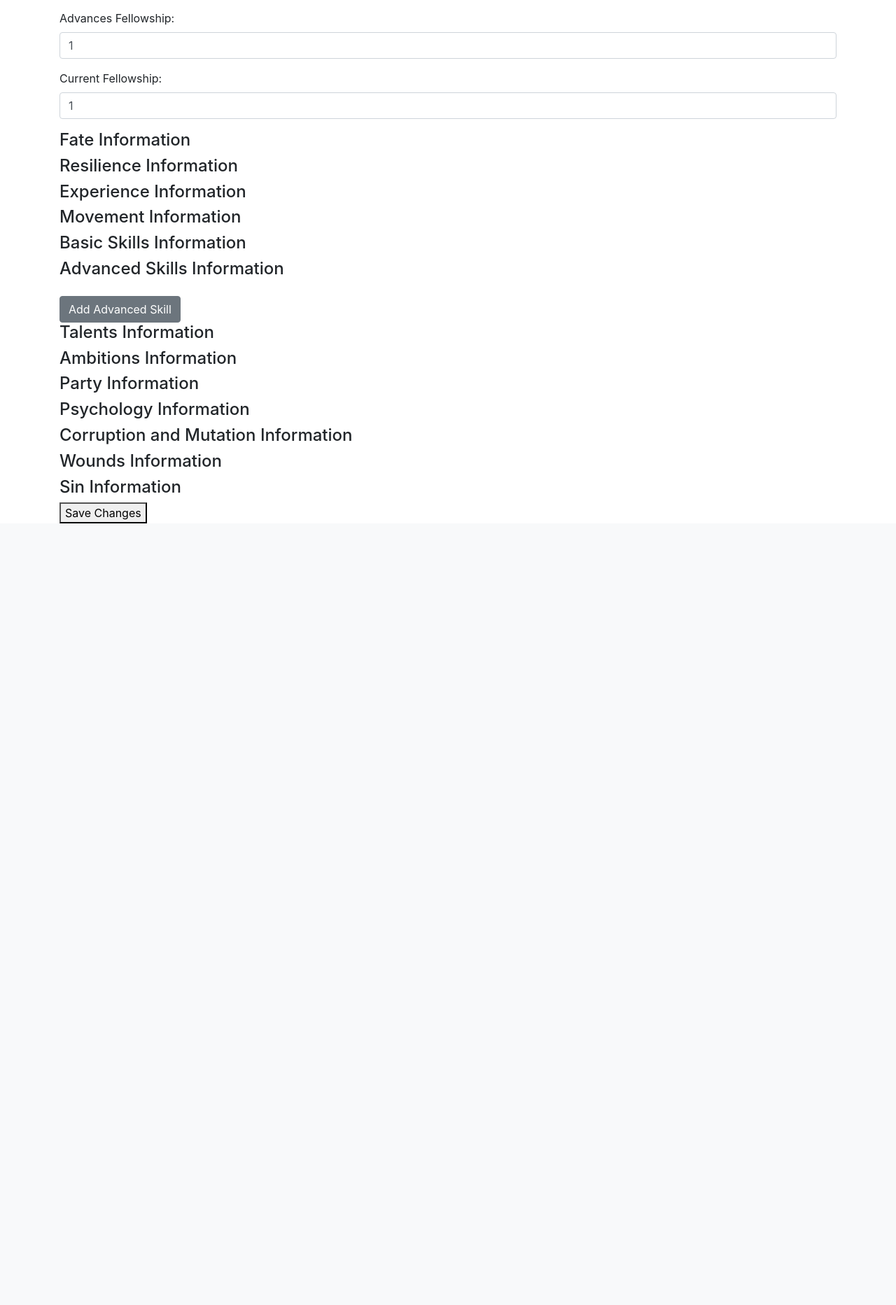
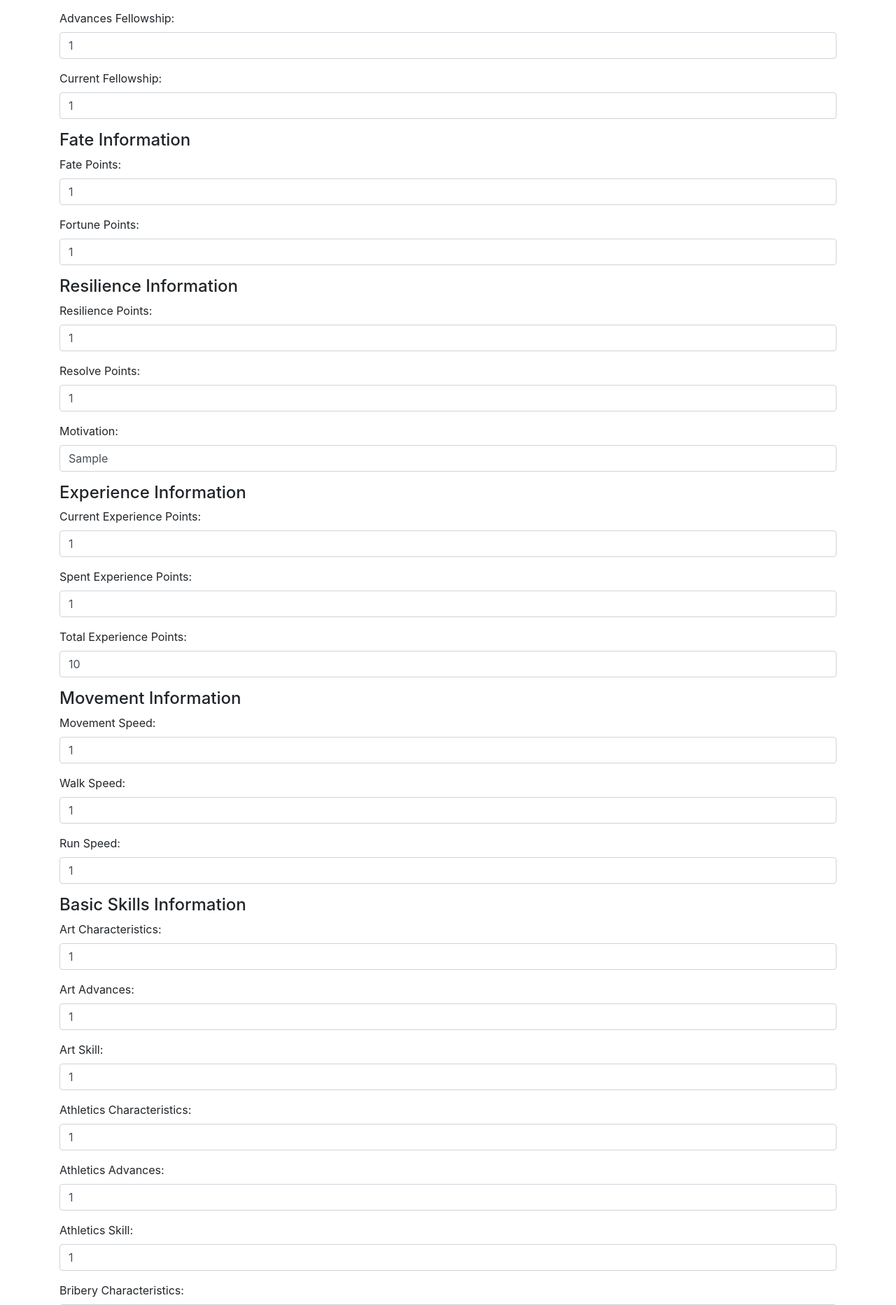
Before and after one commit to PatrickSchroeder98/warhammer_fantasy_roleplay_app, a Django app: page /characters/update/1/ in a window 1280 px wide. Shown: the part 3516-5381 px from the top of the page at 70% size. Before the commit the page ends 4264 px from the top, so only its background shows below. Run offline with Django 5.2, Linux system fonts and the light colour scheme; a user stored in the database is signed in; tables that the repository leaves empty hold one stand-in row (values such as "Sample post").

Commit message:
Finished Character Update functionality, fixed issues
Finished UpdateViewCharacter class, fixed issues with CreateCharacter and detail view template.

```diff
--- a/wfra/characters/templates/characters/characters_update.html
+++ b/wfra/characters/templates/characters/characters_update.html
@@ -9,56 +9,52 @@
         {{ form.as_p }}
 
         <h4>Characteristics Information</h4>
-        {{ characteristics_form.as_p }}
+        {{ characteristics.as_p }}
 
         <h4>Fate Information</h4>
-        {{ fate_form.as_p }}
+        {{ fate.as_p }}
 
         <h4>Resilience Information</h4>
-        {{ resilience_form.as_p }}
+        {{ resilience.as_p }}
 
         <h4>Experience Information</h4>
-        {{ experience_form.as_p }}
+        {{ experience.as_p }}
 
         <h4>Movement Information</h4>
-        {{ movement_form.as_p }}
+        {{ movement.as_p }}
 
         <h4>Basic Skills Information</h4>
-        {{ basic_skills_form.as_p }}
+        {{ basic_skills.as_p }}
 
-        <h4>Advanced Skills Information</h4>
-        <div id="formset-container">
-            {{ advanced_skills_form.management_form }}
-            {% for form in advanced_skills_form %}
-                <div class="formset-item">
-                    {{ form.as_p }}
-                    <button type="button" class="btn btn-danger remove-skill">Remove</button>
-                </div>
-            {% endfor %}
+        <h3>Advanced Skills</h3>
+        {{ advanced_skills_formset.management_form }}
+        {% for form in advanced_skills_formset %}
+        <div class="formset-item">
+            {{ form.as_p }}
         </div>
-        <button type="button" id="add-skill" class="btn btn-secondary mt-3">Add Advanced Skill</button>
+        {% endfor %}
 
 
         <h4>Talents Information</h4>
-        {{ talents_form.as_p }}
+        {{ talents.as_p }}
 
         <h4>Ambitions Information</h4>
-        {{ ambitions_form.as_p }}
+        {{ ambitions.as_p }}
 
         <h4>Party Information</h4>
-        {{ party_form.as_p }}
+        {{ party.as_p }}
 
         <h4>Psychology Information</h4>
-        {{ psychology_form.as_p }}
+        {{ psychology.as_p }}
 
         <h4>Corruption and Mutation Information</h4>
-        {{ corruption_and_mutation_form.as_p }}
+        {{ corruption_and_mutation.as_p }}
 
         <h4>Wounds Information</h4>
-        {{ wounds_form.as_p }}
+        {{ wounds.as_p }}
 
         <h4>Sin Information</h4>
-        {{ sin_form.as_p }}
+        {{ sin.as_p }}
 
     <button type="submit">Save Changes</button>
 </form>
--- a/wfra/characters/views.py
+++ b/wfra/characters/views.py
@@ -109,8 +109,8 @@ class CreateCharacter(LoginRequiredMixin, View):
         characteristics_form = CharacteristicsForm(request.POST)
         fate_form = FateForm(request.POST)
         resilience_form = ResilienceForm(request.POST)
-        experience_form = ExperienceForm()
-        movement_form = MovementForm()
+        experience_form = ExperienceForm(request.POST)
+        movement_form = MovementForm(request.POST)
         basic_skills_form = BasicSkillsForm(request.POST)
 
         AdvancedSkillsFormSet = modelformset_factory(
@@ -183,6 +183,10 @@ class CreateCharacter(LoginRequiredMixin, View):
             talents.character_id = character
             talents.save()
 
+            ambitions = ambitions_form.save(commit=False)
+            ambitions.character_id = character
+            ambitions.save()
+
             party = party_form.save(commit=False)
             party.character_id = character
             party.save()
@@ -209,7 +213,7 @@ class CreateCharacter(LoginRequiredMixin, View):
         # If any form is invalid, re-render the form with errors
         return render(
             request,
-            "characters/character_form.html",
+            "characters/characters_form.html",
             {
                 "character_form": character_form,
                 "characteristics_form": characteristics_form,
@@ -277,7 +281,7 @@ class UpdateViewCharacter(LoginRequiredMixin, generic.UpdateView):
         context = super().get_context_data(**kwargs)
         character = self.object  # Current character object
 
-        context["characteristics_form"] = CharacteristicsForm(
+        context["characteristics"] = CharacteristicsForm(
             instance=get_object_or_404(Characteristics, character_id=character)
         )
         context["fate"] = FateForm(
@@ -286,18 +290,42 @@ class UpdateViewCharacter(LoginRequiredMixin, generic.UpdateView):
         context["resilience"] = ResilienceForm(
             instance=get_object_or_404(Resilience, character_id=character)
         )
-        # context["resilience"] = Resilience.objects.filter(character_id=character).first()
-        # context["experience"] = Experience.objects.filter(character_id=character).first()
-        # context["movement"] = Movement.objects.filter(character_id=character).first()
-        # context["basic_skills"] = BasicSkills.objects.filter(character_id=character).first()
-        # context["advanced_skills"] = AdvancedSkills.objects.filter(character_id=character).first()
-        # context["talents"] = Talents.objects.filter(character_id=character)
-        # context["ambitions"] = Ambitions.objects.filter(character_id=character)
-        # context["party"] = Party.objects.filter(character_id=character)
-        # context["psychology"] = Psychology.objects.filter(character_id=character)
-        # context["corruption_and_mutation"] = CorruptionAndMutation.objects.filter(character_id=character)
-        # context["wounds"] = Wounds.objects.filter(character_id=character).first()
-        # context["sin"] = Sin.objects.filter(character_id=character)
+        context["experience"] = ExperienceForm(
+            instance=get_object_or_404(Experience, character_id=character)
+        )
+        context["movement"] = MovementForm(
+            instance=get_object_or_404(Movement, character_id=character)
+        )
+        context["basic_skills"] = BasicSkillsForm(
+            instance=get_object_or_404(BasicSkills, character_id=character)
+        )
+        AdvancedSkillsFormSet = modelformset_factory(
+            AdvancedSkills, form=AdvancedSkillsForm, extra=1, can_delete=True
+        )
+        context["advanced_skills_formset"] = AdvancedSkillsFormSet(
+            queryset=AdvancedSkills.objects.filter(character_id=character)
+        )
+        context["talents"] = TalentsForm(
+            instance=get_object_or_404(Talents, character_id=character)
+        )
+        context["ambitions"] = AmbitionsForm(
+            instance=get_object_or_404(Ambitions, character_id=character)
+        )
+        context["party"] = PartyForm(
+            instance=get_object_or_404(Party, character_id=character)
+        )
+        context["psychology"] = PsychologyForm(
+            instance=get_object_or_404(Psychology, character_id=character)
+        )
+        context["corruption_and_mutation"] = CorruptionAndMutationForm(
+            instance=get_object_or_404(CorruptionAndMutation, character_id=character)
+        )
+        context["wounds"] = WoundsForm(
+            instance=get_object_or_404(Wounds, character_id=character)
+        )
+        context["sin"] = SinForm(
+            instance=get_object_or_404(Sin, character_id=character)
+        )
 
         return context
 
@@ -309,6 +337,18 @@ class UpdateViewCharacter(LoginRequiredMixin, generic.UpdateView):
 
         characteristics = get_object_or_404(Characteristics, character_id=character)
         fate = get_object_or_404(Fate, character_id=character)
+        resilience = get_object_or_404(Resilience, character_id=character)
+        experience = get_object_or_404(Experience, character_id=character)
+        movement = get_object_or_404(Movement, character_id=character)
+        basic_skills = get_object_or_404(BasicSkills, character_id=character)
+        # advanced_skills = get_object_or_404(AdvancedSkills, character_id=character)
+        talents = get_object_or_404(Talents, character_id=character)
+        ambitions = get_object_or_404(Ambitions, character_id=character)
+        party = get_object_or_404(Party, character_id=character)
+        psychology = get_object_or_404(Psychology, character_id=character)
+        corruption_and_mutation = get_object_or_404(CorruptionAndMutation, character_id=character)
+        wounds = get_object_or_404(Wounds, character_id=character)
+        sin = get_object_or_404(Sin, character_id=character)
 
         characteristics_form = CharacteristicsForm(self.request.POST, instance=characteristics)
         if characteristics_form.is_valid():
@@ -334,9 +374,22 @@ class UpdateViewCharacter(LoginRequiredMixin, generic.UpdateView):
         if basic_skills_form.is_valid():
             basic_skills_form.save()
 
-        advanced_skills_form = AdvancedSkillsForm(self.request.POST, instance=advanced_skills)
-        if advanced_skills_form.is_valid():
-            advanced_skills_form.save()
+        AdvancedSkillsFormSet = modelformset_factory(
+            AdvancedSkills, form=AdvancedSkillsForm, extra=0, can_delete=True
+        )
+        advanced_skills_formset = AdvancedSkillsFormSet(self.request.POST)
+
+        if advanced_skills_formset.is_valid():
+            for form in advanced_skills_formset:
+                if form.cleaned_data:
+                    if form.cleaned_data.get("DELETE", False):
+                        # Delete the skill if marked for deletion
+                        form.instance.delete()
+                    else:
+                        # Assign character_id and save
+                        advanced_skill = form.save(commit=False)
+                        advanced_skill.character_id = character
+                        advanced_skill.save()
 
         talents_form = TalentsForm(self.request.POST, instance=talents)
         if talents_form.is_valid():
```
Also changed, not shown: wfra/characters/templates/characters/characters_detail.html (+10 -4 lines).
